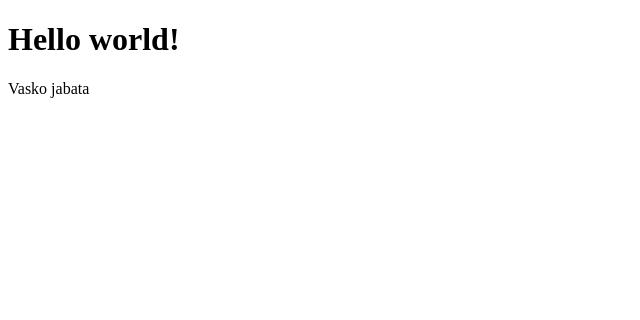
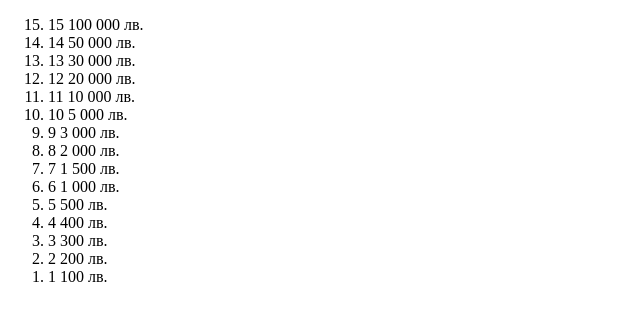
Before and after one commit to NovartoTrainees/stani-bogat, a plain HTML site: page index.html in a window 1280 px wide. Shown: the whole page, without its empty margins (0-640 px from the left). Drawn offline with Linux system fonts and the light colour scheme.

Commit message:
added base html

```diff
--- a/index.html
+++ b/index.html
@@ -7,7 +7,94 @@
     <title>Document</title>
   </head>
   <body>
-    <h1>Hello world!</h1>
-    <p>Vasko jabata</p>
+    <div>
+      <div class="container">
+        <div class="timer"></div>
+        <div class="main">
+          <div class="jokers">
+            <div class="joker"></div>
+            <div class="joker"></div>
+            <div class="joker"></div>
+          </div>
+          <div class="logo"></div>
+        </div>
+        <div class="money">
+          <ol reversed>
+            <li class="current">
+              <span class="number">15</span>
+              <span class="money">100 000 лв.</span>
+            </li>
+            <li>
+              <span class="number">14</span>
+              <span class="money">50 000 лв.</span>
+            </li>
+            <li>
+              <span class="number">13</span>
+              <span class="money">30 000 лв.</span>
+            </li>
+            <li>
+              <span class="number">12</span>
+              <span class="money">20 000 лв.</span>
+            </li>
+            <li>
+              <span class="number">11</span>
+              <span class="money">10 000 лв.</span>
+            </li>
+            <li>
+              <span class="number">10</span>
+              <span class="money">5 000 лв.</span>
+            </li>
+            <li>
+              <span class="number">9</span>
+              <span class="money">3 000 лв.</span>
+            </li>
+            <li>
+              <span class="number">8</span>
+              <span class="money">2 000 лв.</span>
+            </li>
+            <li>
+              <span class="number">7</span>
+              <span class="money">1 500 лв.</span>
+            </li>
+            <li>
+              <span class="number">6</span>
+              <span class="money">1 000 лв.</span>
+            </li>
+            <li>
+              <span class="number">5</span>
+              <span class="money">500 лв.</span>
+            </li>
+            <li>
+              <span class="number">4</span>
+              <span class="money">400 лв.</span>
+            </li>
+            <li>
+              <span class="number">3</span>
+              <span class="money">300 лв.</span>
+            </li>
+            <li>
+              <span class="number">2</span>
+              <span class="money">200 лв.</span>
+            </li>
+            <li>
+              <span class="number">1</span>
+              <span class="money">100 лв.</span>
+            </li>
+          </ol>
+        </div>
+      </div>
+      <div class="questions">
+        <div class="main-question"><span class="question-holder"></span></div>
+        <div class="answers">
+          <div class="line"></div>
+          <div class="line"></div>
+          <div class="shadow"></div>
+          <div class="answer"><span class="answer-holder"></span></div>
+          <div class="answer"><span class="answer-holder"></span></div>
+          <div class="answer"><span class="answer-holder"></span></div>
+          <div class="answer"><span class="answer-holder"></span></div>
+        </div>
+      </div>
+    </div>
   </body>
 </html>
```
